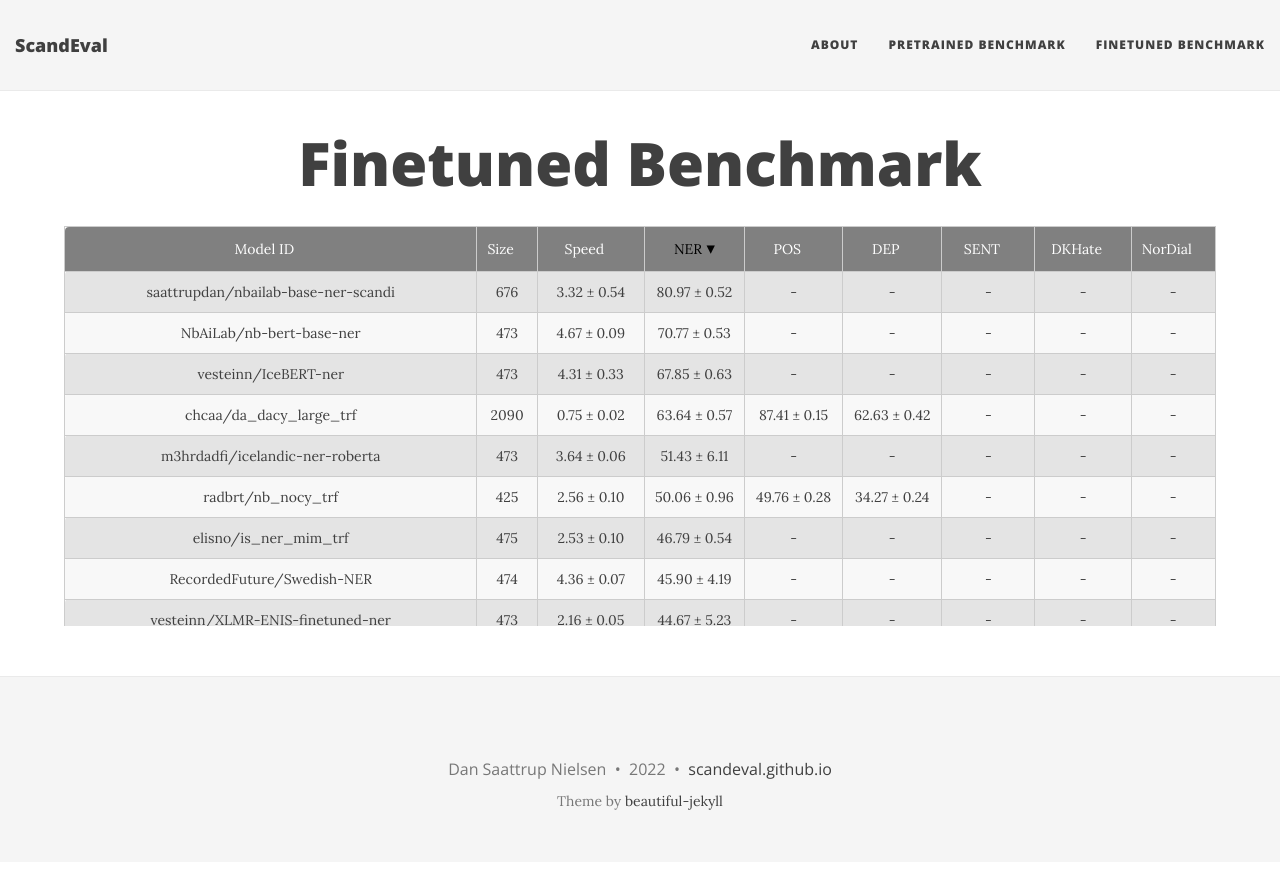
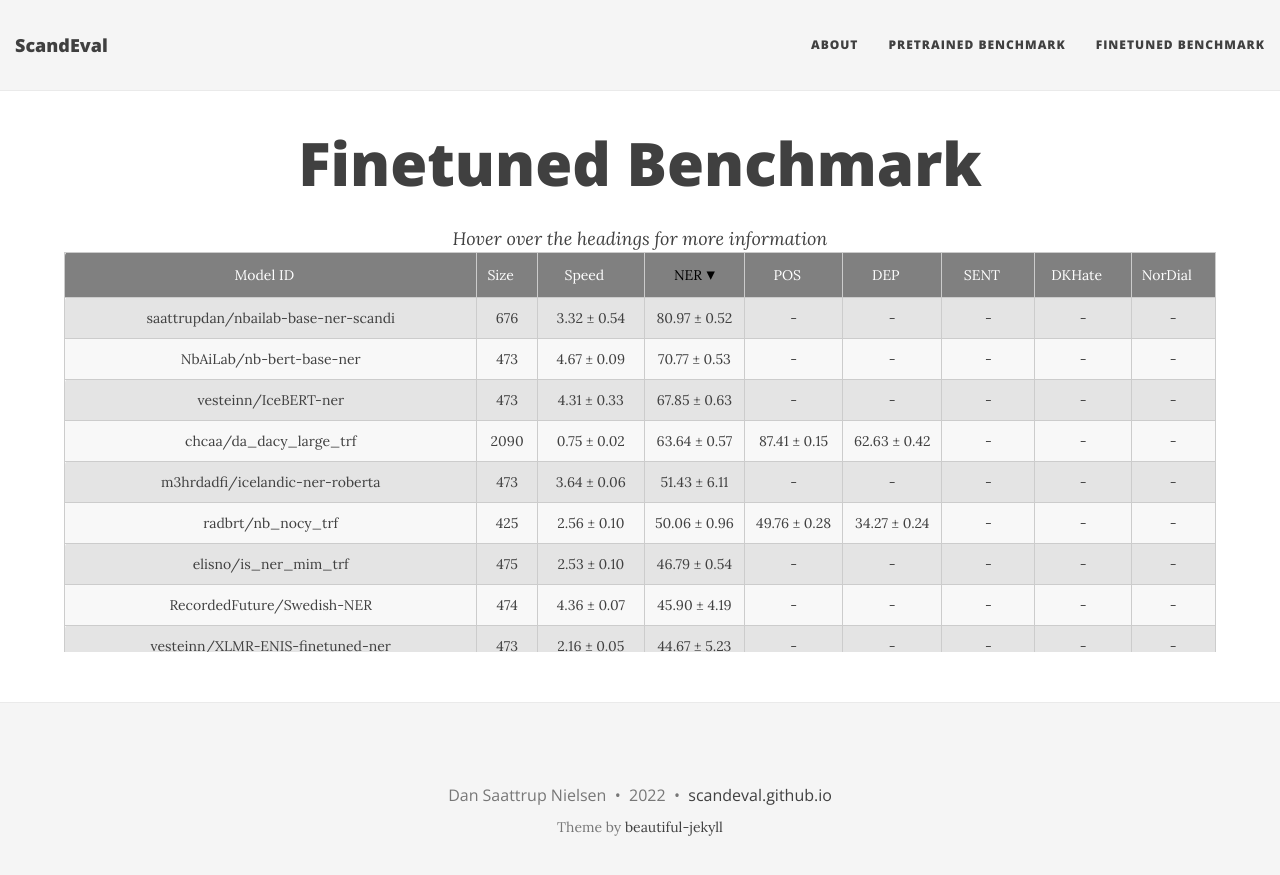
Before and after one commit to ScandEval/scandeval.github.io, a Jekyll site: the page built from finetuned.md, in a window 1280 px wide. Shown: the top 875 px of the page. Built offline with Jekyll 4.4.1, drawn with Linux system fonts in a browser that asks for light colours; nearby versions of some CDN libraries.

Commit message:
feat: Add short descriptions to leaderboard

```diff
--- a/finetuned.md
+++ b/finetuned.md
@@ -2,6 +2,8 @@
 layout: leaderboard
 title: Finetuned Benchmark
 ---
+
+<center><i>Hover over the headings for more information</i></center>
 
 <div class="table-wrapper centered">
 <table id="finetuned-leaderboard" class="sortable fixed centered small-font">
```
Also changed, not shown: pretrained.md (+2 -0 lines).
